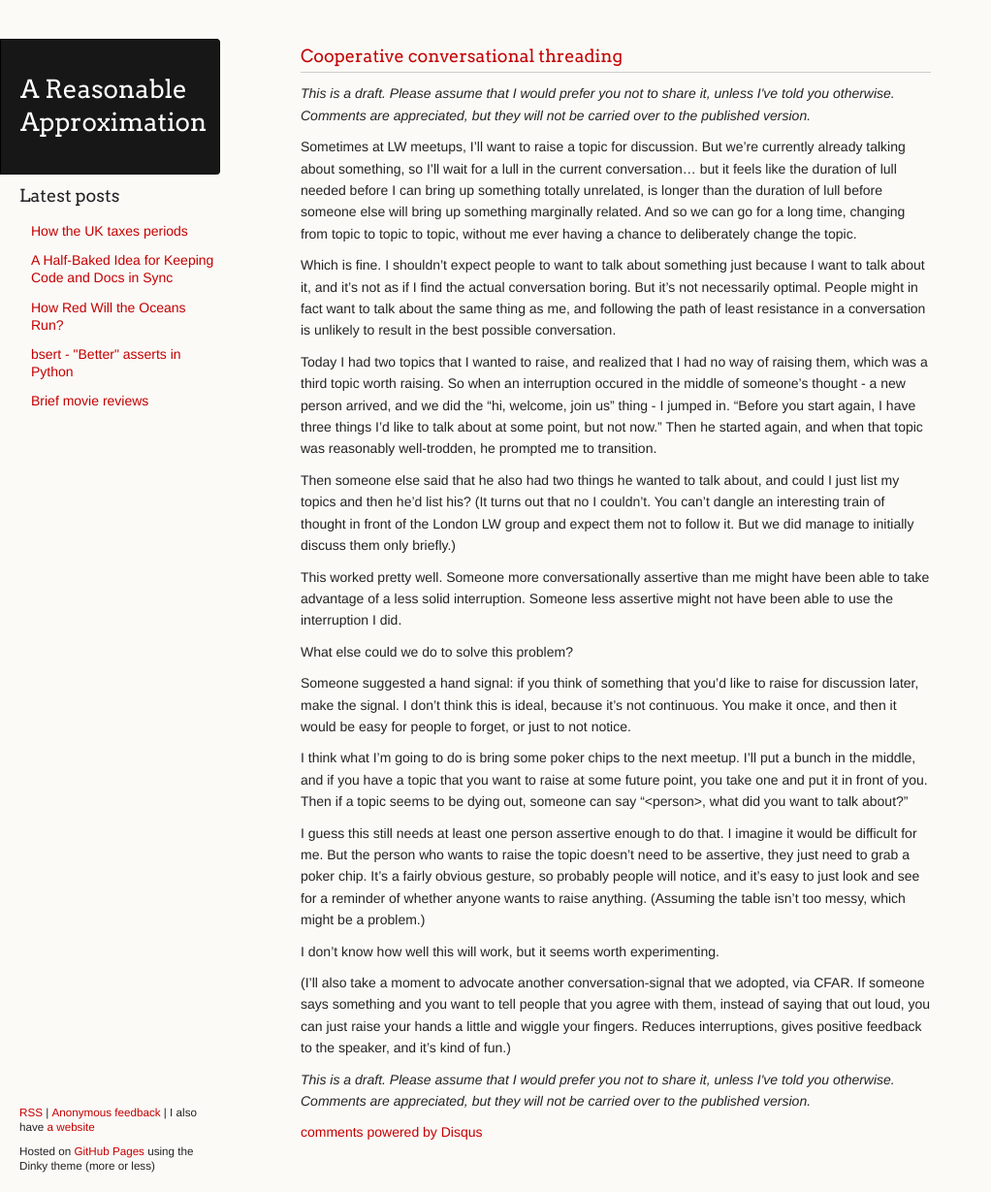
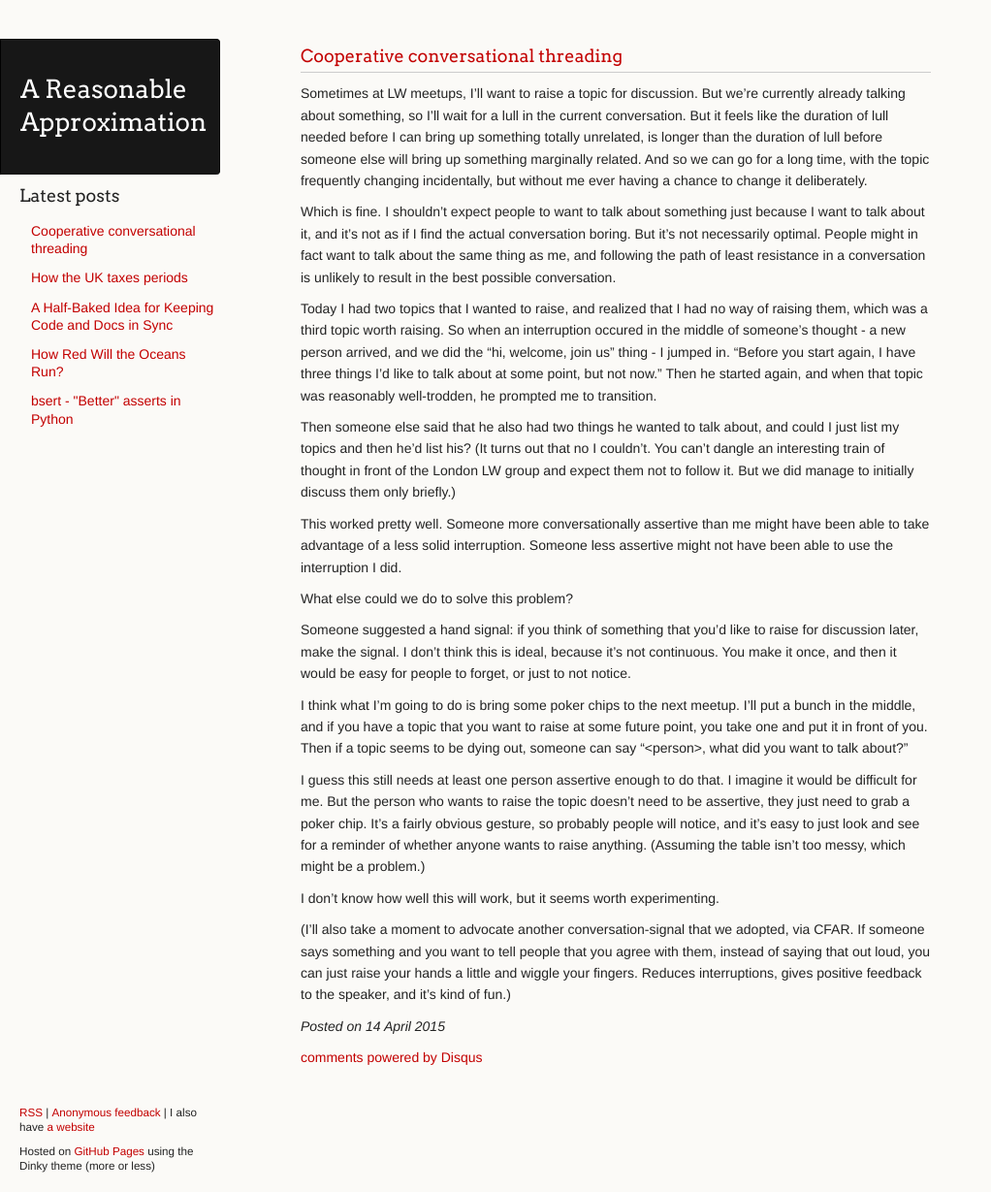
Before and after one commit to ChickenProp/chickenprop.github.com, a Jekyll site: the page built from _posts/2015-04-14-cooperative-conversational-threading.md, in a window 1280 px wide and 1229 px high. Shown: the whole window at 97% size, without its empty margins (0-1022 px from the left). Built offline with Jekyll 4.4.1, drawn with Linux system fonts in a browser that asks for light colours; nearby versions of some CDN libraries; Markdown is read by kramdown in place of the engine named in the settings; comment, search, counter and statistics services are not loaded.

Commit message:
Edit and post.

```diff
--- a/drafts/cooperative-conversational-threading.md
+++ b/_posts/2015-04-14-cooperative-conversational-threading.md
@@ -1,8 +1,8 @@
 ---
 title: Cooperative conversational threading
-layout: draft
+layout: post
 ---
-Sometimes at LW meetups, I'll want to raise a topic for discussion. But we're currently already talking about something, so I'll wait for a lull in the current conversation... but it feels like the duration of lull needed before I can bring up something totally unrelated, is longer than the duration of lull before someone else will bring up something marginally related. And so we can go for a long time, changing from topic to topic to topic, without me ever having a chance to deliberately change the topic.
+Sometimes at LW meetups, I'll want to raise a topic for discussion. But we're currently already talking about something, so I'll wait for a lull in the current conversation. But it feels like the duration of lull needed before I can bring up something totally unrelated, is longer than the duration of lull before someone else will bring up something marginally related. And so we can go for a long time, with the topic frequently changing incidentally, but without me ever having a chance to change it deliberately.
 
 Which is fine. I shouldn't expect people to want to talk about something just because I want to talk about it, and it's not as if I find the actual conversation boring. But it's not necessarily optimal. People might in fact want to talk about the same thing as me, and following the path of least resistance in a conversation is unlikely to result in the best possible conversation.
 
```
